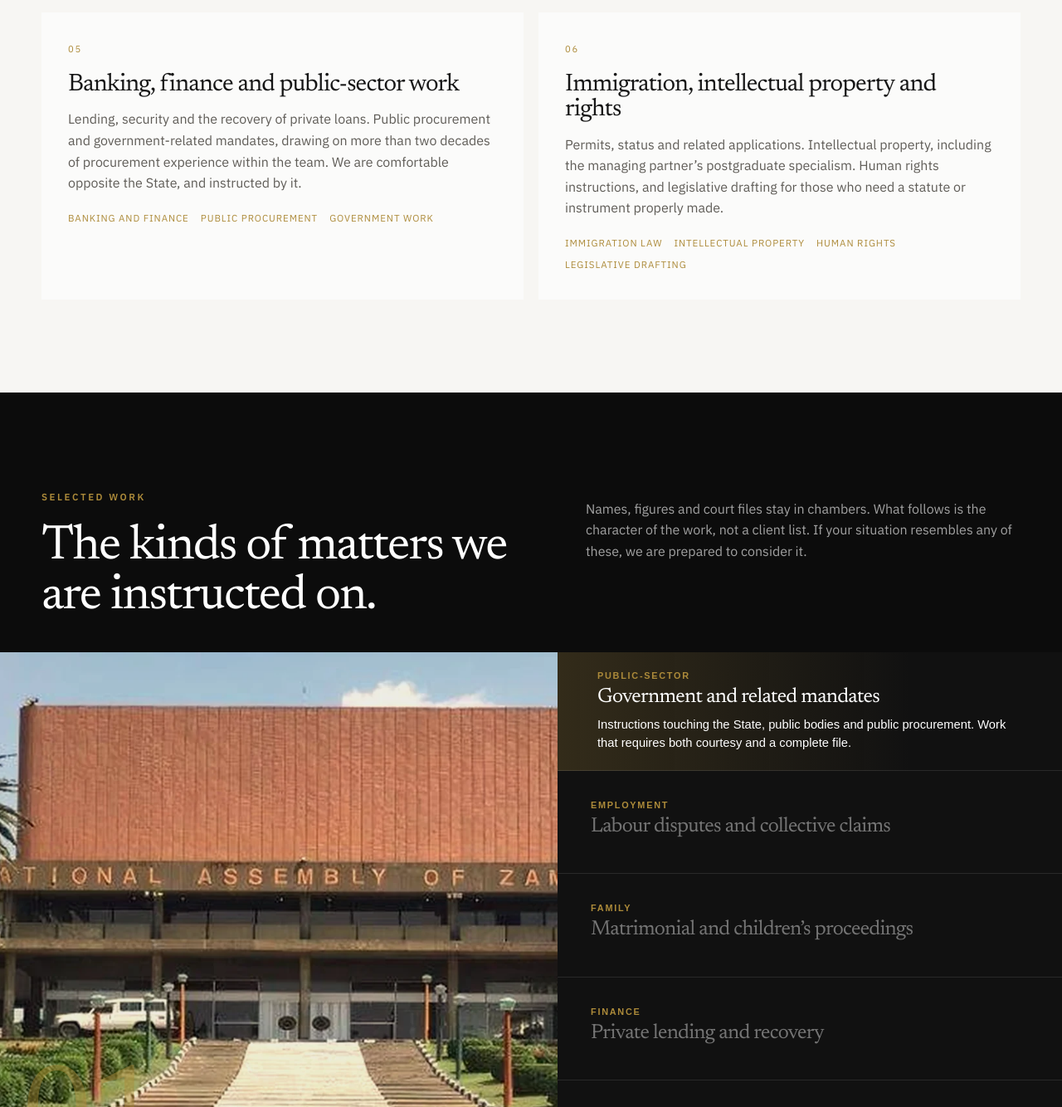
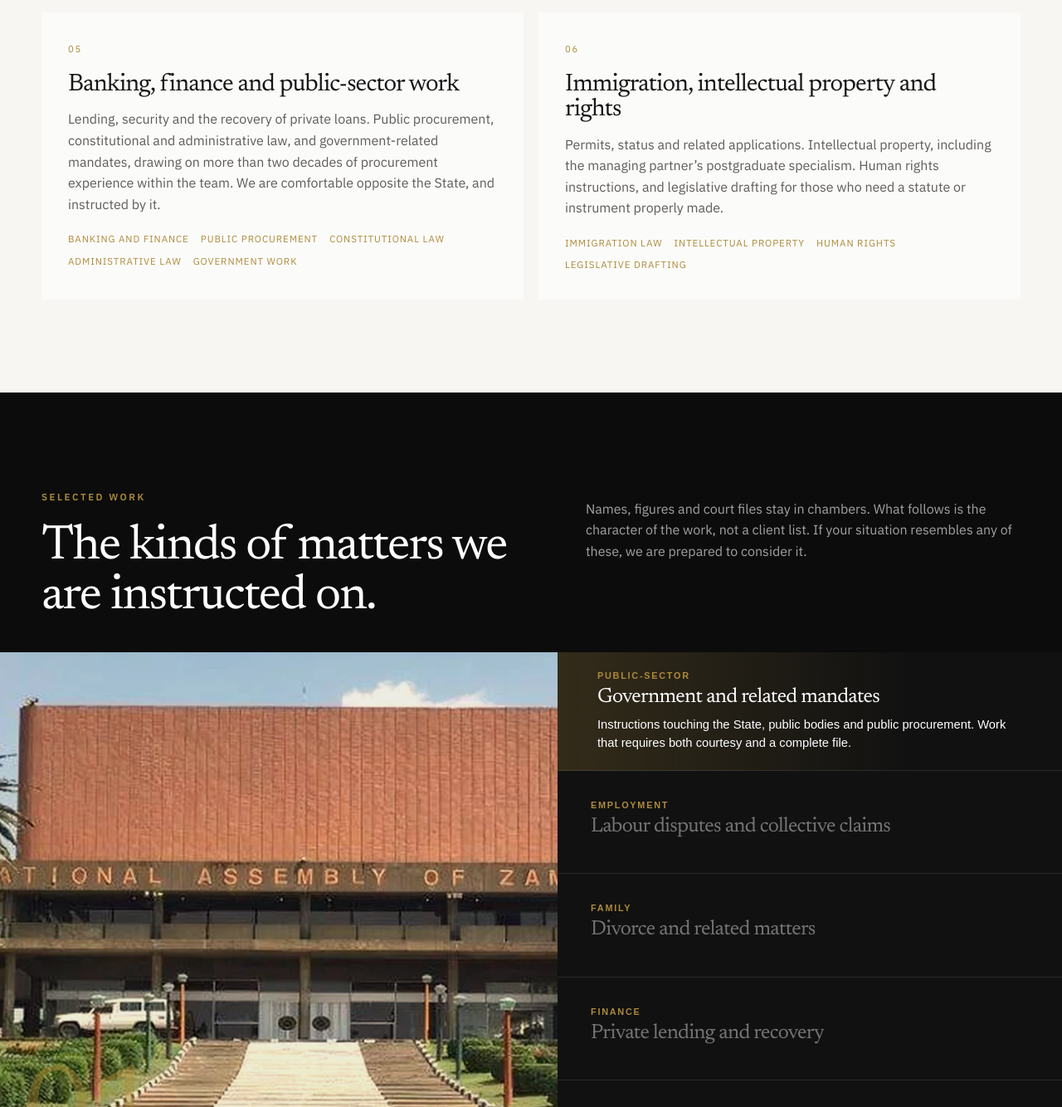
Before and after one commit to Pacanor/sepo-legal, a plain HTML site: page index.html in a window 1280 px wide. Shown: the part 2547-3881 px from the top of the page at 83% size. Drawn offline with Linux system fonts and the light colour scheme.

Commit message:
Update family and public law practice areas

```diff
--- a/index.html
+++ b/index.html
@@ -257,11 +257,13 @@
               <span>05</span>
               <h3>Banking, finance and public-sector work</h3>
               <p>
-                Lending, security and the recovery of private loans. Public procurement and government-related mandates, drawing on more than two decades of procurement experience within the team. We are comfortable opposite the State, and instructed by it.
+                Lending, security and the recovery of private loans. Public procurement, constitutional and administrative law, and government-related mandates, drawing on more than two decades of procurement experience within the team. We are comfortable opposite the State, and instructed by it.
               </p>
               <ul>
                 <li>Banking and finance</li>
                 <li>Public procurement</li>
+                <li>Constitutional law</li>
+                <li>Administrative law</li>
                 <li>Government work</li>
               </ul>
             </article>
@@ -316,7 +318,7 @@
             </button>
             <button type="button" data-story="2">
               <span>Family</span>
-              <h3>Matrimonial and children’s proceedings</h3>
+              <h3>Divorce and related matters</h3>
               <p>Divorce and related arrangements, conducted without publicity and without treating the family as a spectacle.</p>
             </button>
             <button type="button" data-story="3">
```
